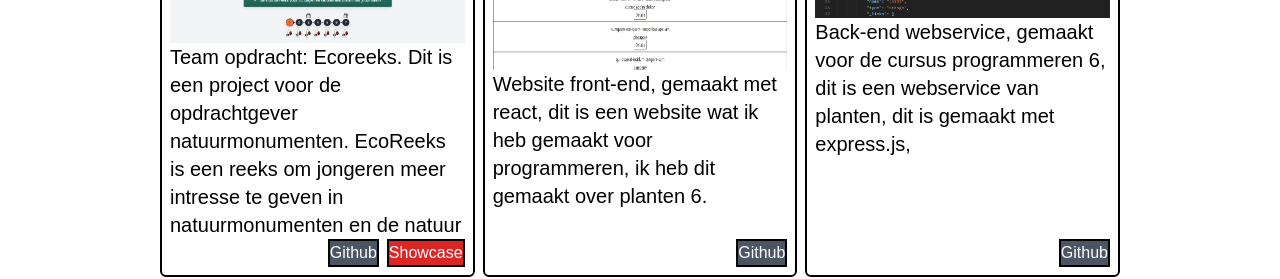
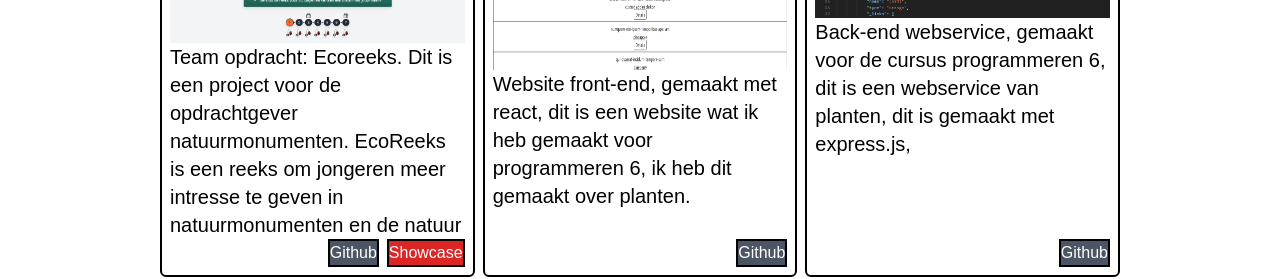
Before and after one commit to ThomasvanBockel/portfolio-site, a plain HTML site: page index.html in a window 1280 px wide. Shown: the part 2038-2317 px from the top of the page. Drawn offline with Linux system fonts and the light colour scheme.

Commit message:
fixed spelling mistake

```diff
--- a/index.html
+++ b/index.html
@@ -150,8 +150,7 @@
                     <h3 class=" lg:text-xl  text-4xl font-bold">Eindopdracht front-end</h3>
                     <img src="./img/frontend.png" alt="" class="w-full h-3/4">
                     <p class="lg:text-xl  text-4xl">Website front-end, gemaakt met react, dit is een website wat ik heb
-                        gemaakt voor programmeren, ik heb dit gemaakt over planten
-                        6. </p>
+                        gemaakt voor programmeren 6, ik heb dit gemaakt over planten. </p>
                 </div>
                 <div class="self-end  mt-auto flex justify-end gap-2">
                     <a href="https://github.com/ThomasvanBockel/prg06-frontend" target="_blank"
```
